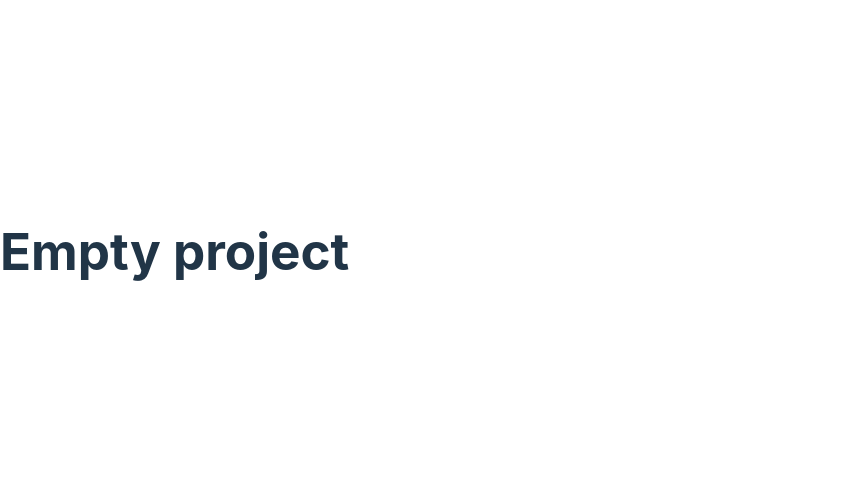
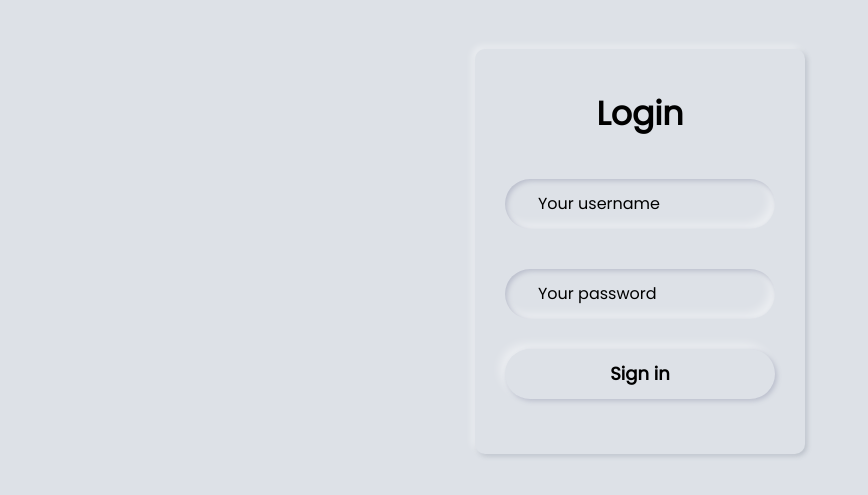
Before and after one commit to sob-hon/chargoon-challenge, a React (Vite) app: page / in a window 1280 px wide. Shown: the part 149-644 px from the top of the page, without its empty margins (0-868 px from the left). Built offline with nearby package versions, Linux system fonts and the light colour scheme; no server answers; the database is empty.

Commit message:
feat: Add Login component and check authorization

```diff
--- /dev/null
+++ b/src/App.css
@@ -0,0 +1,19 @@
+@import url("https://fonts.googleapis.com/css2?family=Poppins&display=swap");
+* {
+  margin: 0;
+  padding: 0;
+  box-sizing: border-box;
+  font-family: "Poppins", sans-serif;
+}
+
+html,
+body {
+  height: 100%;
+}
+
+body {
+  display: grid;
+  place-items: center;
+  text-align: center;
+  background: #dde1e7;
+}
--- a/src/App.tsx
+++ b/src/App.tsx
@@ -1,16 +1,10 @@
-import React, { useEffect } from "react";
-import { getData, insertData } from "./firebase/transportLayer";
+import React, { FormEvent, useEffect, useState } from "react";
+import { getData } from "./firebase/transportLayer";
+import "./App.css";
+import Login from "./components/Login/Login";
 
 function App() {
-  useEffect(() => {
-    getData().then((data) => console.log(data));
-  }, []);
-
-  return (
-    <div className="App">
-      <h1>Empty project</h1>
-    </div>
-  );
+  return <Login />;
 }
 
 export default App;
--- /dev/null
+++ b/src/components/Login/Login.tsx
@@ -0,0 +1,67 @@
+import React, { FormEvent, useEffect, useState } from "react";
+import { getData } from "../../firebase/transportLayer";
+import "./login.css";
+
+const Login = () => {
+  interface User {
+    description: string;
+    password: string;
+    fullname: string;
+    id: string;
+  }
+
+  const [userName, setUserName] = useState("");
+  const [password, setPassword] = useState("");
+  const [users, setUsers] = useState<User[]>([]);
+
+  useEffect(() => {
+    getData().then((data: any) => setUsers(data));
+  }, []);
+
+  const loginFormSubmitHandler = (event: FormEvent<HTMLFormElement>) => {
+    event.preventDefault();
+    console.log(
+      users.find(
+        (user) => user.fullname === userName && user.password === password
+      ) === undefined
+        ? "not authorized"
+        : "authorized"
+    );
+  };
+
+  return (
+    <div className="container">
+      <div className="text">Login</div>
+      <form onSubmit={(e) => loginFormSubmitHandler(e)}>
+        <div className="user-input-wrp">
+          <br />
+          <input
+            type="text"
+            className="inputText"
+            required
+            value={userName}
+            onChange={(e) => setUserName(e.target.value)}
+          />
+          <label className="floating-label">Your username</label>
+        </div>
+
+        <div className="user-input-wrp">
+          <br />
+          <input
+            type="password"
+            className="inputText"
+            required
+            value={password}
+            onChange={(e) => setPassword(e.target.value)}
+          />
+          <label className="floating-label">Your password</label>
+        </div>
+
+        <div className="forgot-pass"></div>
+        <button type="submit">Sign in</button>
+      </form>
+    </div>
+  );
+};
+
+export default Login;
--- /dev/null
+++ b/src/components/Login/login.css
@@ -0,0 +1,90 @@
+@import url("https://fonts.googleapis.com/css2?family=Poppins&display=swap");
+
+.container {
+  width: 330px;
+  background: #dde1e7;
+  border-radius: 10px;
+  padding: 40px 30px;
+  box-shadow: -3px -3px 7px #ffffff73, 2px 2px 5px rgba(94, 104, 121, 0.288);
+}
+
+.text {
+  font-size: 33px;
+  font-weight: 600;
+  color: #000;
+  margin-bottom: 15px;
+}
+
+button {
+  margin: 15px 0;
+  width: 100%;
+  height: 50px;
+  color: #000;
+  font-size: 18px;
+  font-weight: 600;
+  background: #dde1e7;
+  border: none;
+  outline: none;
+  cursor: pointer;
+  border-radius: 25px;
+  box-shadow: 2px 2px 5px #babecc, -5px -5px 10px #ffffff73;
+}
+
+button:focus {
+  color: #3498db;
+  box-shadow: inset 2px 2px 5px #babecc, inset -5px -5px 10px #ffffff73;
+}
+
+.signup {
+  font-size: 16px;
+  color: #595959;
+  margin: 10px 0;
+}
+
+.signup a {
+  color: #000;
+  text-decoration: none;
+}
+
+.signup a:hover {
+  text-decoration: underline;
+}
+
+.user-input-wrp {
+  position: relative;
+  width: 270px;
+  height: 50px;
+  margin-bottom: 40px;
+}
+.user-input-wrp .inputText {
+  height: 100%;
+  width: 100%;
+  padding-left: 45px;
+  font-size: 18px;
+  outline: none;
+  border: none;
+  color: #595959;
+  background: #dde1e7;
+  border-radius: 25px;
+  box-shadow: inset 2px 2px 5px #babecc, inset -5px -5px 10px #ffffff73;
+}
+
+.user-input-wrp .floating-label {
+  position: absolute;
+  pointer-events: none;
+  top: 37px;
+  left: 33px;
+  transition: 0.2s ease all;
+}
+
+.user-input-wrp input:focus ~ .floating-label,
+.user-input-wrp input:not(:focus):valid ~ .floating-label {
+  top: 0px;
+  left: 10px;
+  font-size: 13px;
+  opacity: 1;
+}
+
+.user-input-wrp input:not(:valid):focus ~ .floating-label {
+  color: red;
+}
--- a/src/firebase/index.ts
+++ b/src/firebase/index.ts
@@ -1,11 +1,17 @@
-import { initializeApp } from 'firebase/app'
+import { initializeApp } from "firebase/app";
 import {
-  getFirestore, collection, onSnapshot,
-  addDoc, deleteDoc, doc,
-  query, where,
-  orderBy, serverTimestamp,
-  updateDoc
-} from 'firebase/firestore';
+  getFirestore,
+  collection,
+  onSnapshot,
+  addDoc,
+  deleteDoc,
+  doc,
+  query,
+  where,
+  orderBy,
+  serverTimestamp,
+  updateDoc,
+} from "firebase/firestore";
 // Your web app's Firebase configuration
 const firebaseConfig = {
   apiKey: "AIzaSyCs1cpCd3-uPko0PnM-Bf4Mcm1ZXczUA4Q",
@@ -13,14 +19,14 @@ const firebaseConfig = {
   projectId: "employmentproject-302bd",
   storageBucket: "employmentproject-302bd.appspot.com",
   messagingSenderId: "1005370091445",
-  appId: "1:1005370091445:web:8ab499be2bad3f77b89bfc"
+  appId: "1:1005370091445:web:8ab499be2bad3f77b89bfc",
 };
 
 // Initialize Firebase
 initializeApp(firebaseConfig);
 export const db = getFirestore();
-export const collectionRef = collection(db, 'Users');
+export const collectionRef = collection(db, "Users");
 export function getDoc(id: string) {
-	const docRef = doc(db, 'Users', id)
-	return docRef;
+  const docRef = doc(db, "Users", id);
+  return docRef;
 }
--- a/src/index.css
+++ b/src/index.css
@@ -1,4 +1,4 @@
-:root {
+/* :root {
   font-family: Inter, Avenir, Helvetica, Arial, sans-serif;
   font-size: 16px;
   line-height: 24px;
@@ -67,4 +67,4 @@ button:focus-visible {
   button {
     background-color: #f9f9f9;
   }
-}
+} */
--- a/src/main.tsx
+++ b/src/main.tsx
@@ -1,7 +1,6 @@
 import React from "react";
 import ReactDOM from "react-dom/client";
 import App from "./App";
-import "./index.css";
 
 ReactDOM.createRoot(document.getElementById("root") as HTMLElement).render(
   <React.StrictMode>
```
